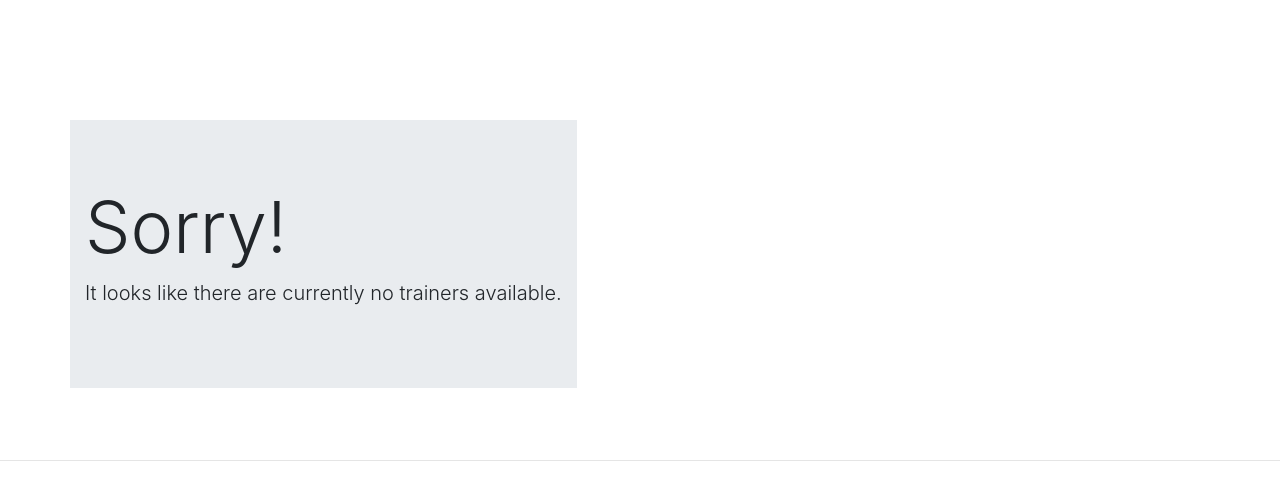
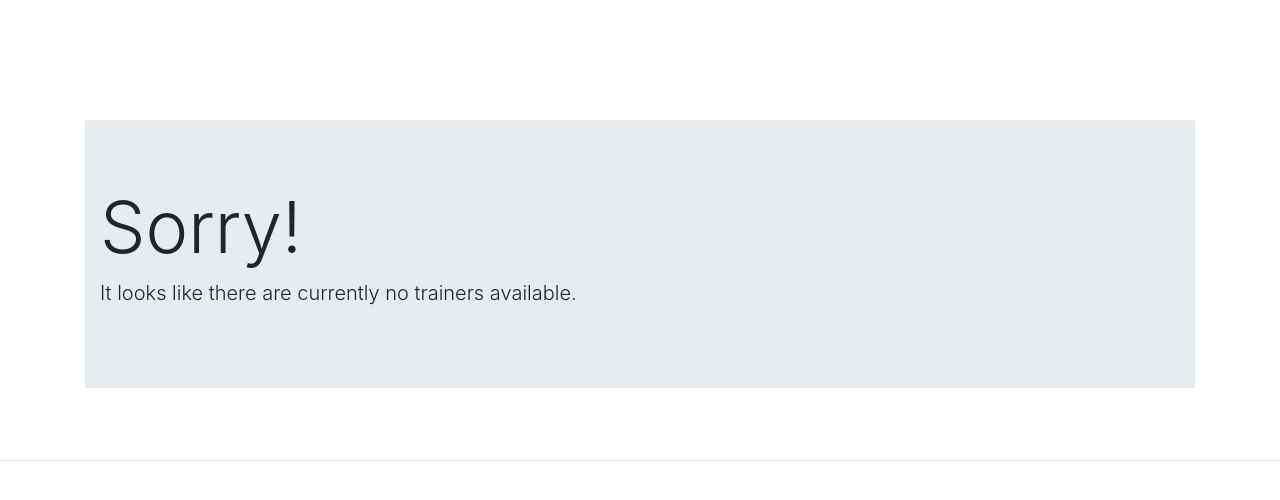
Before and after one commit to adriann1410/Trening-Planer, a Django app: template main/templates/coaches.html in a window 1280 px wide. Shown: the part 56-556 px from the top of the page. Run offline with Django 3.2, Linux system fonts and the light colour scheme; the template is opened without the code that fills it, so the values that code supplies are empty; parts of the project's set-up code (start-up, migrations or seed data) failed here and were passed over; some libraries are stand-ins or nearby versions.

Commit message:
no coaches message fixed for laptops

```diff
--- a/main/templates/coaches.html
+++ b/main/templates/coaches.html
@@ -43,7 +43,7 @@
         <br>
         <br>
             <div class="row justify-content-between">
-                <div class="col-md-4-offset-6">
+                <div class="col-md-12">
                     <div class="jumbotron jumbotron-fluid">
                       <div class="container">
                         <h1 class="display-3">Sorry!</h1>
```
